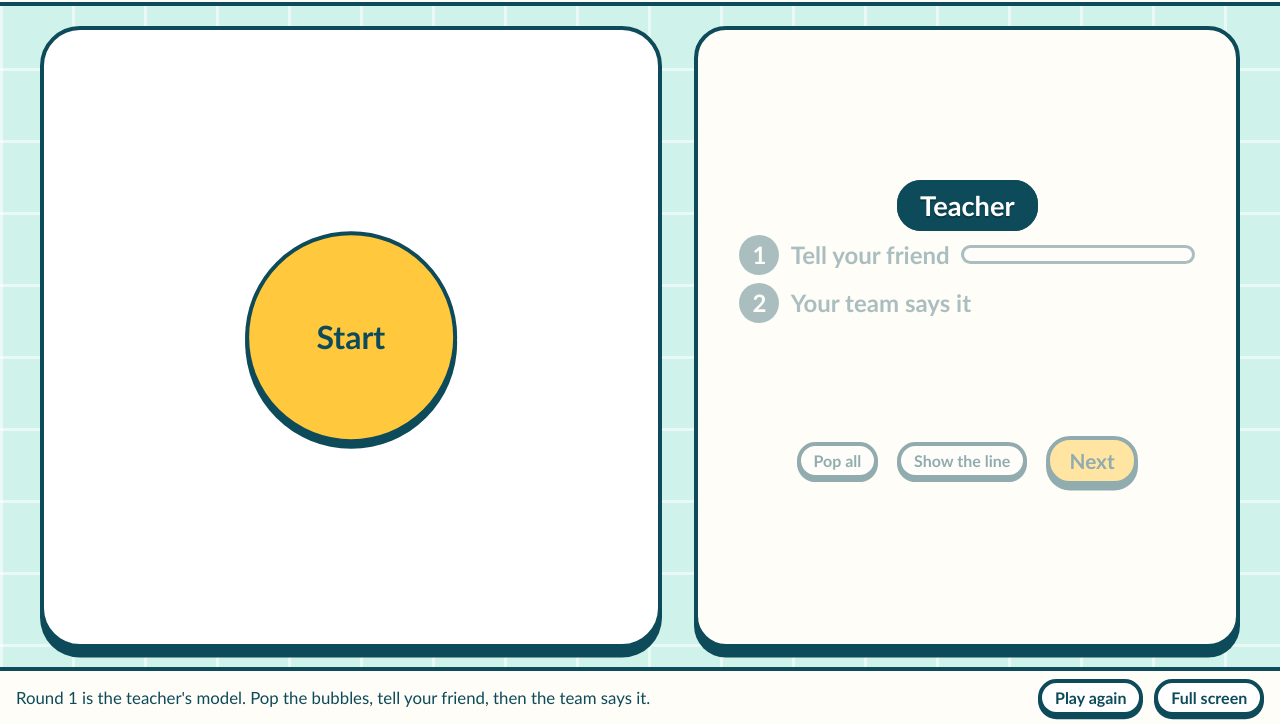
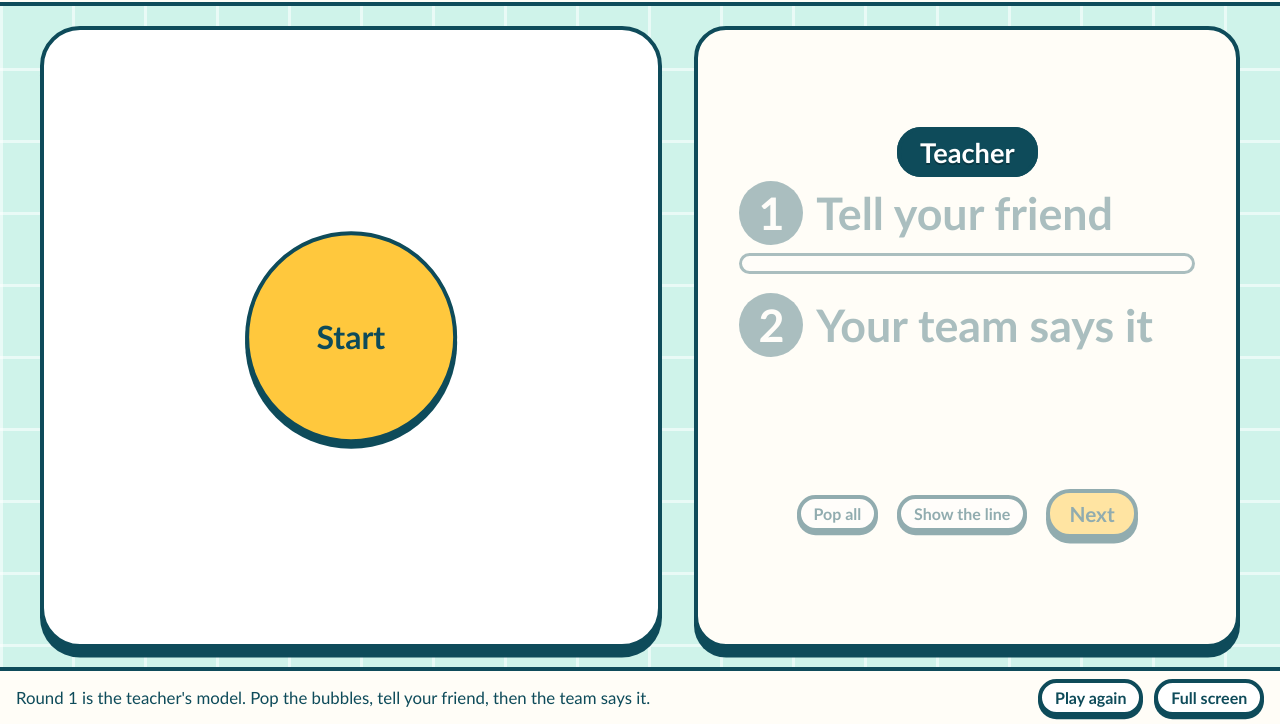
Before and after one commit to herbert2809/AVS-Dental-Care-Games-Linh-Chieu, a plain HTML site: page game4-pop-and-say.html in a window 1280 px wide. Shown: the part 76-800 px from the top of the page. Drawn offline with Linux system fonts and the light colour scheme.

Commit message:
Feedback 24/10: no team names (groups 1-4), Game 2 order, bigger text Pop and Say, bigger picture Lucky Tooth

```diff
--- a/game4-pop-and-say.html
+++ b/game4-pop-and-say.html
@@ -88,17 +88,17 @@ a.btn{color:var(--ink);text-decoration:none;display:inline-block}
 .side{flex:0 1 44%;align-self:stretch;display:flex;flex-direction:column;align-items:center;justify-content:center;gap:1.6vmin;padding:2vmin;text-align:center;min-width:0}
 .pic{width:min(34vmin,60%);aspect-ratio:1;background:#fff;border:.6vmin solid var(--ink);border-radius:4vmin;padding:1.5vmin;display:grid;place-items:center}
 .qm{font-size:18vmin;font-weight:800;opacity:.25}
-.steps{display:flex;flex-direction:column;gap:1vmin;align-items:stretch;width:90%}
-.step{display:flex;align-items:center;gap:1.4vmin;font-size:clamp(14px,3vmin,36px);font-weight:700;opacity:.35}
+.steps{display:flex;flex-direction:column;gap:2.4vmin;align-items:stretch;width:90%}
+.step{display:flex;flex-wrap:wrap;align-items:center;gap:1vmin 1.6vmin;font-size:clamp(22px,5.6vmin,72px);font-weight:800;opacity:.35;text-align:left;line-height:1.1}
 .step.on{opacity:1}
-.step b{flex:none;width:5vmin;height:5vmin;border-radius:50%;background:var(--ink);color:#fff;display:grid;place-items:center}
-.barwrap{flex:1;height:2.4vmin;border:.4vmin solid var(--ink);border-radius:2vmin;background:#fff;overflow:hidden}
+.step b{flex:none;width:8vmin;height:8vmin;border-radius:50%;background:var(--ink);color:#fff;display:grid;place-items:center}
+.barwrap{flex:1 0 100%;height:2.6vmin;border:.4vmin solid var(--ink);border-radius:2vmin;background:#fff;overflow:hidden}
 .barwrap i{display:block;height:100%;width:0;background:var(--sun)}
 .row{display:flex;gap:2.4vmin;align-items:center;justify-content:center}
 .mark{width:10vmin;height:10vmin;min-width:52px;min-height:52px;padding:1.4vmin;border-radius:50%}
 .mark svg{width:100%;height:100%}
-#line{min-height:1.3em;font-size:clamp(16px,3.6vmin,44px)}
-.hint{min-height:1.3em;font-size:clamp(16px,3.6vmin,44px);font-weight:700;padding:.4vmin 2.4vmin;border-radius:3vmin;background:var(--mint);border:.5vmin dashed var(--ink)}
+#line{min-height:1.3em;font-size:clamp(18px,4.4vmin,54px)}
+.hint{min-height:1.3em;font-size:clamp(20px,4.6vmin,56px);font-weight:700;padding:.4vmin 2.4vmin;border-radius:3vmin;background:var(--mint);border:.5vmin dashed var(--ink)}
 .hint:empty,.hint.none{visibility:hidden}
 .hint b{color:var(--sun);-webkit-text-stroke:.15vmin var(--ink);letter-spacing:.2em}
 
@@ -290,7 +290,8 @@ const who = (i) => (i < 0 ? TEACHER : TEAMS[i]);
 // Points are kept by the teacher on the board, so the games show no scores.
 function setTurn(i) { turn = i < 0 ? -1 : i % 4; document.dispatchEvent(new CustomEvent('turn')); }
 function nextTurn() { setTurn(turn < 0 ? 0 : turn + 1); }
-function turnChip() { const t = who(turn); return `<span class="turn" style="--c:${t.color}">${turn < 0 ? 'Teacher' : t.name + ' Team'}</span>`; }
+// Classes use groups 1-4 with no team names, so only the teacher's model turn shows a label.
+function turnChip() { return turn < 0 ? `<span class="turn" style="--c:${TEACHER.color}">Teacher</span>` : ''; }
 
 let AC;
 function tone(freq, dur, type, when, gain) {
```
Also changed, not shown: game1-good-or-bad.html (+2 -1 lines), game2-listen-and-tap.html (+3 -2 lines), game3-happy-or-sad-tooth.html (+2 -1 lines), game5-lucky-tooth.html (+12 -5 lines), index.html (+2 -1 lines), timer.html (+2 -1 lines), 1 other file.
